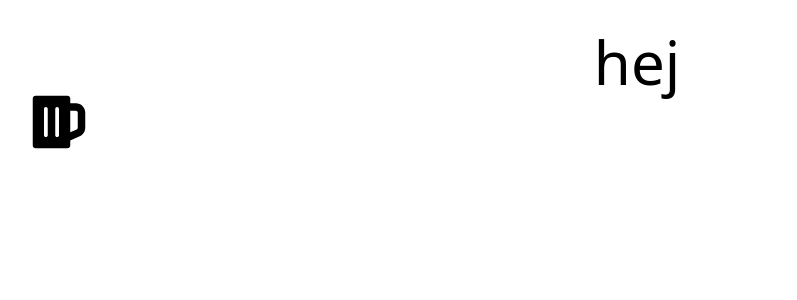
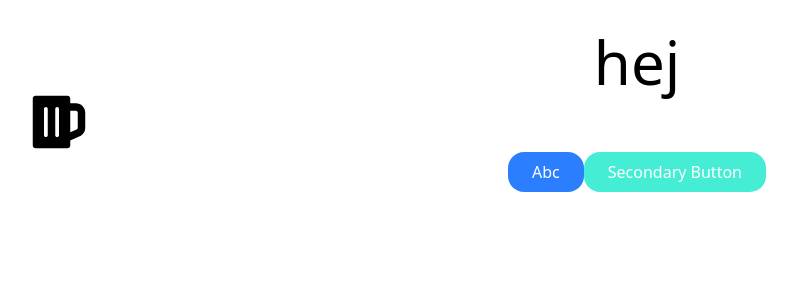
Before and after one commit to ChasAcademy-Team-9/frontend, a React (Vite) app: page / in a window 1280 px wide. Shown: the top 300 px of the page, without its empty margins (3-800 px from the left). Built offline with nearby package versions, Linux system fonts and the light colour scheme.

Commit message:
Initial button components work.

```diff
--- a/src/App.tsx
+++ b/src/App.tsx
@@ -1,5 +1,7 @@
 import './App.css';
 import { FaBeer } from 'react-icons/fa';
+import { PrimaryButton } from './components/PrimaryButton/PrimaryButton';
+import { SecondaryButton } from './components/SecondaryButton/SecondaryButton';
 
 function App() {
   return (
@@ -7,6 +9,9 @@ function App() {
       <h1 className='text-6xl'>
         hej <FaBeer />
       </h1>
+      {/* <!-- TODO ta bort button test */}
+      <PrimaryButton onClick={()=>alert(123)} text="Abc" />
+      <SecondaryButton onClick={()=>alert('SecondaryBtn')} text="Secondary Button" />
     </>
   );
 }
--- /dev/null
+++ b/src/components/PrimaryButton/PrimaryButton.tsx
@@ -0,0 +1,12 @@
+export function PrimaryButton(props: { text: string; onClick: React.MouseEventHandler<HTMLButtonElement> }) {
+    const { text, onClick } = props
+
+    return (
+        <button
+            className="bg-blue-500 hover:bg-blue-700 text-white px-6 py-2 rounded-2xl"
+            onClick={ onClick }
+        >
+            {text}
+        </button>
+    )
+}
--- /dev/null
+++ b/src/components/SecondaryButton/SecondaryButton.tsx
@@ -0,0 +1,11 @@
+export function SecondaryButton(props: { text: string; onClick: React.MouseEventHandler<HTMLButtonElement> }) {
+    const { text, onClick } = props
+    return (
+        <button
+            className="bg-teal-300 hover:bg-teal-500 text-white px-6 py-2 rounded-2xl"
+            onClick={ onClick }
+        >
+            { text }
+        </button>
+    )
+}
```
